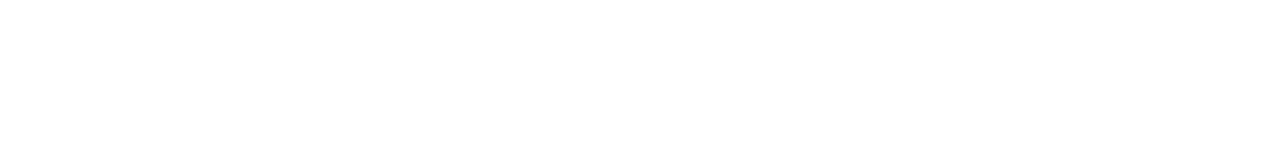
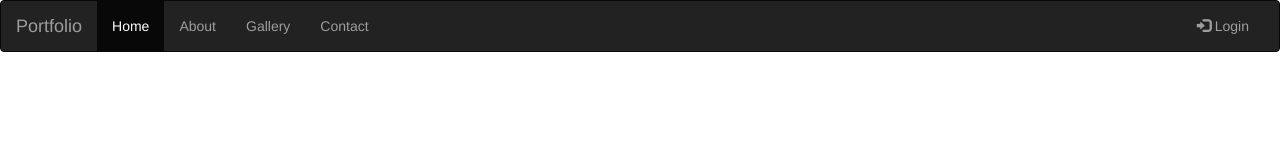
Before and after one commit to Tyan0978/da-hai-test, a plain HTML site: page index.html in a window 1280 px wide. Drawn offline with nearby package versions, Linux system fonts and the light colour scheme.

Commit message:
add navigation bar

```diff
--- a/index.html
+++ b/index.html
@@ -4,9 +4,40 @@
   <meta charset="UTF-8" />
   <meta name="viewport" content="width=device-width, initial-scale=1.0" />
   <link rel="stylesheet" type="text/css" href="styles.css" />
+  <link rel="stylesheet" href="https://maxcdn.bootstrapcdn.com/bootstrap/3.4.1/css/bootstrap.min.css">
+  <script src="https://ajax.googleapis.com/ajax/libs/jquery/3.5.1/jquery.min.js"></script>
+  <script src="https://maxcdn.bootstrapcdn.com/bootstrap/3.4.1/js/bootstrap.min.js"></script>
   <title>桃園–大海</title>
 </head>
 <body>
-
+  <div id="root">
+    <nav class="navbar navbar-inverse">
+      <div class="container-fluid">
+        <div class="navbar-header">
+          <button type="button" class="navbar-toggle" data-toggle="collapse" data-target="#myNavbar">
+            <span class="icon-bar"></span>
+            <span class="icon-bar"></span>
+            <span class="icon-bar"></span>
+          </button>
+          <a class="navbar-brand" href="#">Portfolio</a>
+        </div>
+        <div class="collapse navbar-collapse" id="myNavbar">
+          <ul class="nav navbar-nav">
+            <li class="active"><a href="#">Home</a></li>
+            <li><a href="#">About</a></li>
+            <li><a href="#">Gallery</a></li>
+            <li><a href="#">Contact</a></li>
+          </ul>
+          <ul class="nav navbar-nav navbar-right">
+            <li><a href="#"><span class="glyphicon glyphicon-log-in"></span> Login</a></li>
+          </ul>
+        </div>
+      </div>
+    </nav>
+    <div class="slideshow-wrapper">
+      <div></div>
+    </div>
+    <div id="拿去用"></div>
+  </div>
 </body>
 </html>
```
